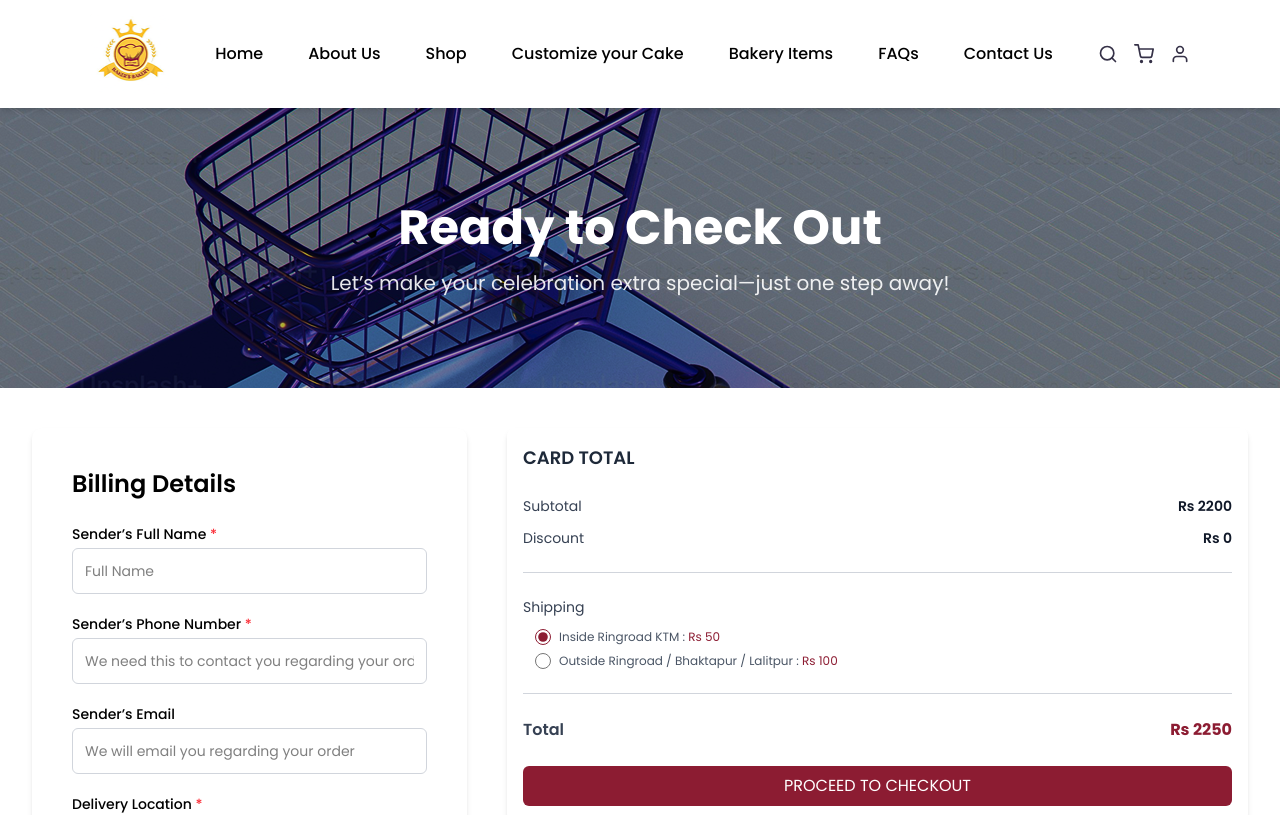
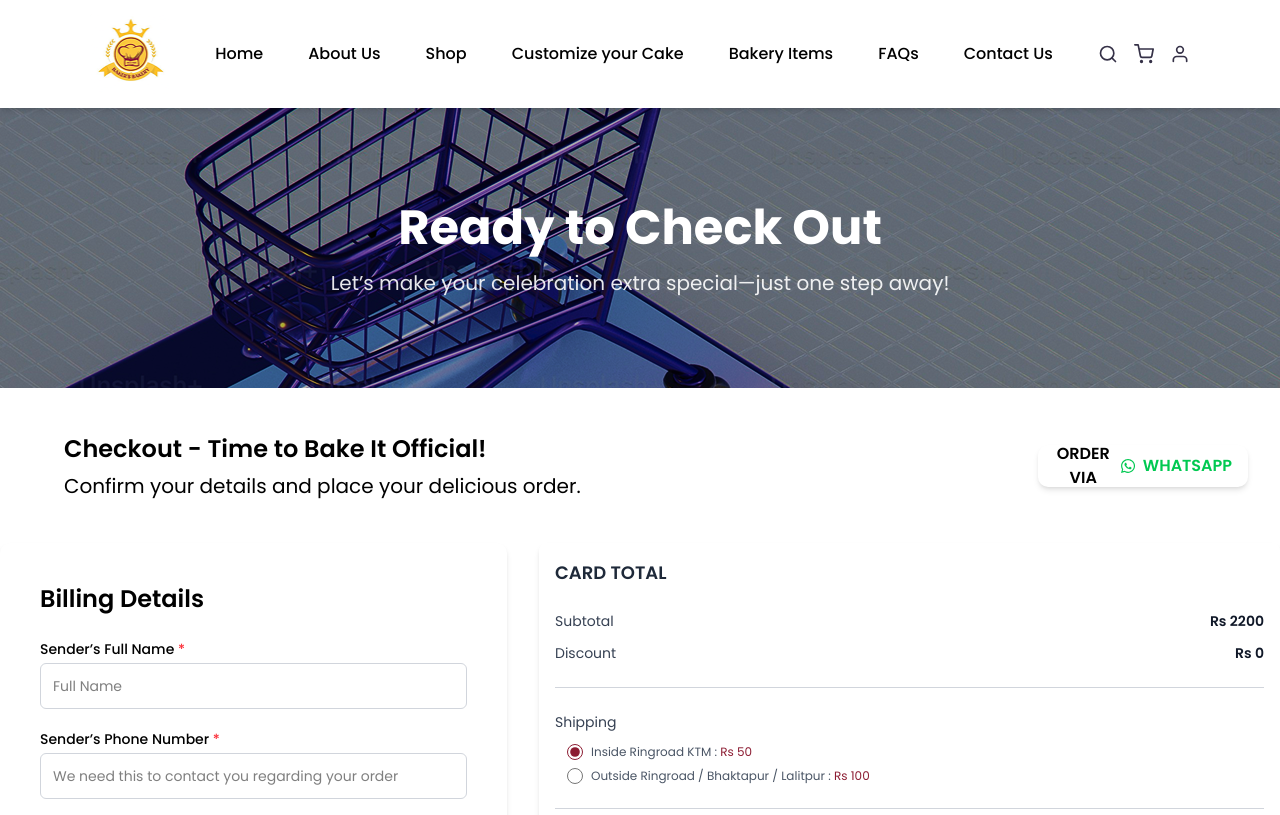
Before and after one commit to PanaceaSolution/BakersBakery, a React (Vite) app in the folder client/: page /checkout in a window 1280 px wide. Shown: the top 815 px of the page. Built offline with nearby package versions, Linux system fonts and the light colour scheme.

Commit message:
Text&Button: WhatsAppButtonCreated-TextUpdated-AlignmentManaged

```diff
--- /dev/null
+++ b/client/src/pages/Cart/CartTextSection.jsx
@@ -0,0 +1,19 @@
+import React from 'react'
+import TextBlock from '../../components/TextBlock/TextBlock'
+import WhatsAppButton from './WhatsAppButton'
+
+const CartTextSection = () => {
+  return (
+  <div className="w-full px-4 sm:px-6 lg:px-8 mt-10 ">
+  <div className="flex flex-col sm:flex-row items-start sm:items-center justify-between max-w-[1739px] w-full mx-auto gap-4">
+    <TextBlock
+      heading="Checkout - Time to Bake It Official!"
+      subheading="Confirm your details and place your delicious order."
+    />
+    <WhatsAppButton />
+  </div>
+</div>
+  )
+}
+
+export default CartTextSection
--- a/client/src/pages/Cart/Checkout.jsx
+++ b/client/src/pages/Cart/Checkout.jsx
@@ -1,6 +1,8 @@
 import React from 'react'
 import CartBanner from './CartBanner'
 import CheckoutSection from './CheckoutSection'
+import CartTextSection from './CartTextSection'
+import SubscribeSection from '../../components/SubscribeSection'
 
 const Checkout = () => {
   return (
@@ -10,8 +12,9 @@ const Checkout = () => {
           heading="Ready to Check Out"
           subtext="Let’s make your celebration extra special—just one step away!"
         />
+        <CartTextSection/>
        <CheckoutSection/>
-
+        <SubscribeSection/>
 
     </div>
   )
--- a/client/src/pages/Cart/CheckoutSection.jsx
+++ b/client/src/pages/Cart/CheckoutSection.jsx
@@ -6,7 +6,7 @@ import PaymentMethod from "./PaymentMethod";
 
 const CheckoutSection = () => {
   return (
-   <div className="w-full max-w-[1440px] mx-auto px-4 sm:px-6 lg:px-8 py-10 flex flex-col lg:flex-row gap-10">
+   <div className="w-full max-w-[1750px] mx-auto px-4 sm:px-6 lg:px-0 py-10 flex flex-col lg:flex-row gap-8">
   {/* Left Section */}
   <div className="flex-1 max-w-[973px]">
     <BillingForm />
--- /dev/null
+++ b/client/src/pages/Cart/WhatsAppButton.jsx
@@ -0,0 +1,17 @@
+import React from 'react';
+import { FaWhatsapp } from 'react-icons/fa';
+
+const WhatsAppButton = () => {
+  return (
+    <button
+      className="w-[305px] h-[42px] flex items-center justify-center gap-2 rounded-[10px] px-4 py-2 bg-white shadow-md
+                 md:w-[305px] md:h-[42px] hover:shadow-lg transition-all duration-200"
+    >
+      <span className="text-black font-semibold text-sm sm:text-base">ORDER VIA</span>
+      <FaWhatsapp className="text-green-500 text-lg sm:text-xl" />
+      <span className="text-green-500 font-semibold text-sm sm:text-base">WHATSAPP</span>
+    </button>
+  );
+};
+
+export default WhatsAppButton;
```
